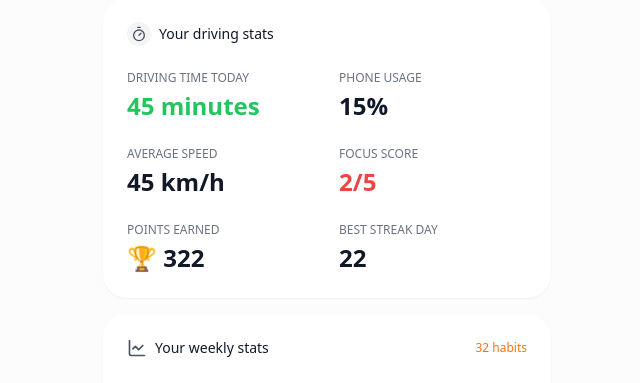
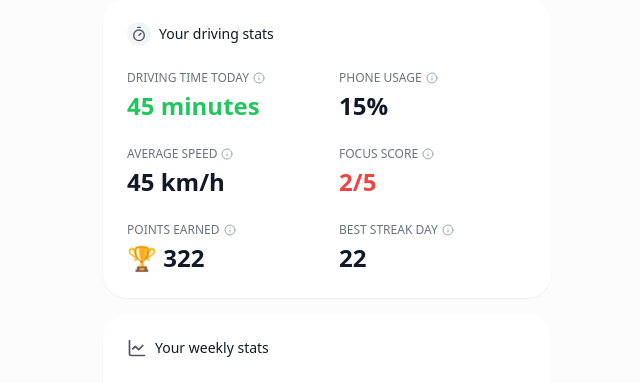
Before and after one commit to pierdiruzza/qosho, a React (Vite) app: page /dashboard in a window 1280 px wide. Shown: the part 210-593 px from the top of the page, without its empty margins (313-953 px from the left). Built offline with nearby package versions, Linux system fonts and the light colour scheme; a web font is replaced by a local one; what @supabase/auth-helpers-react would draw is missing.

Commit message:
Remove text and add tooltips
Eliminated specified text and added informational icons for each driving stat. These icons trigger tooltips that display descriptions when clicked.
[skip gpt_engineer]

```diff
--- a/src/components/SafetyStats.tsx
+++ b/src/components/SafetyStats.tsx
@@ -1,5 +1,11 @@
-import { Timer, Phone, Gauge, Brain, ChartLine } from 'lucide-react';
-import { LineChart, Line, XAxis, YAxis, Tooltip, ResponsiveContainer } from 'recharts';
+import { Timer, Phone, Gauge, Brain, ChartLine, Info } from 'lucide-react';
+import { LineChart, Line, XAxis, YAxis, Tooltip as RechartsTooltip, ResponsiveContainer } from 'recharts';
+import {
+  Tooltip,
+  TooltipContent,
+  TooltipProvider,
+  TooltipTrigger,
+} from "@/components/ui/tooltip";
 
 const SafetyStats = () => {
   const stats = {
@@ -35,27 +41,99 @@ const SafetyStats = () => {
 
           <div className="grid grid-cols-2 gap-4 md:gap-6">
             <div className="space-y-0.5 md:space-y-1">
+              <div className="flex items-center gap-1">
                 <p className="text-[10px] md:text-xs text-gray-500 uppercase">Driving time today</p>
+                <TooltipProvider>
+                  <Tooltip>
+                    <TooltipTrigger>
+                      <Info className="w-3 h-3 text-gray-400" />
+                    </TooltipTrigger>
+                    <TooltipContent>
+                      <p className="text-xs">Total time spent driving today</p>
+                    </TooltipContent>
+                  </Tooltip>
+                </TooltipProvider>
+              </div>
               <p className="text-lg md:text-2xl font-semibold text-green-500">{stats.drivingTime} minutes</p>
             </div>
             <div className="space-y-0.5 md:space-y-1">
+              <div className="flex items-center gap-1">
                 <p className="text-[10px] md:text-xs text-gray-500 uppercase">Phone usage</p>
+                <TooltipProvider>
+                  <Tooltip>
+                    <TooltipTrigger>
+                      <Info className="w-3 h-3 text-gray-400" />
+                    </TooltipTrigger>
+                    <TooltipContent>
+                      <p className="text-xs">Percentage of time using phone while driving</p>
+                    </TooltipContent>
+                  </Tooltip>
+                </TooltipProvider>
+              </div>
               <p className="text-lg md:text-2xl font-semibold text-gray-900">{stats.phoneUsagePercent}%</p>
             </div>
             <div className="space-y-0.5 md:space-y-1">
+              <div className="flex items-center gap-1">
                 <p className="text-[10px] md:text-xs text-gray-500 uppercase">Average speed</p>
+                <TooltipProvider>
+                  <Tooltip>
+                    <TooltipTrigger>
+                      <Info className="w-3 h-3 text-gray-400" />
+                    </TooltipTrigger>
+                    <TooltipContent>
+                      <p className="text-xs">Average driving speed throughout the day</p>
+                    </TooltipContent>
+                  </Tooltip>
+                </TooltipProvider>
+              </div>
               <p className="text-lg md:text-2xl font-semibold text-gray-900">{stats.averageSpeed} km/h</p>
             </div>
             <div className="space-y-0.5 md:space-y-1">
+              <div className="flex items-center gap-1">
                 <p className="text-[10px] md:text-xs text-gray-500 uppercase">Focus score</p>
+                <TooltipProvider>
+                  <Tooltip>
+                    <TooltipTrigger>
+                      <Info className="w-3 h-3 text-gray-400" />
+                    </TooltipTrigger>
+                    <TooltipContent>
+                      <p className="text-xs">Your driving focus score out of 5</p>
+                    </TooltipContent>
+                  </Tooltip>
+                </TooltipProvider>
+              </div>
               <p className="text-lg md:text-2xl font-semibold text-red-500">{stats.focusScore}/5</p>
             </div>
             <div className="space-y-0.5 md:space-y-1">
+              <div className="flex items-center gap-1">
                 <p className="text-[10px] md:text-xs text-gray-500 uppercase">Points earned</p>
+                <TooltipProvider>
+                  <Tooltip>
+                    <TooltipTrigger>
+                      <Info className="w-3 h-3 text-gray-400" />
+                    </TooltipTrigger>
+                    <TooltipContent>
+                      <p className="text-xs">Total points earned from safe driving</p>
+                    </TooltipContent>
+                  </Tooltip>
+                </TooltipProvider>
+              </div>
               <p className="text-lg md:text-2xl font-semibold text-gray-900">🏆 {stats.pointsEarned}</p>
             </div>
             <div className="space-y-0.5 md:space-y-1">
+              <div className="flex items-center gap-1">
                 <p className="text-[10px] md:text-xs text-gray-500 uppercase">Best streak day</p>
+                <TooltipProvider>
+                  <Tooltip>
+                    <TooltipTrigger>
+                      <Info className="w-3 h-3 text-gray-400" />
+                    </TooltipTrigger>
+                    <TooltipContent>
+                      <p className="text-xs">Your longest streak of safe driving days</p>
+                    </TooltipContent>
+                  </Tooltip>
+                </TooltipProvider>
+              </div>
               <p className="text-lg md:text-2xl font-semibold text-gray-900">{stats.bestStreak}</p>
             </div>
           </div>
@@ -68,9 +146,6 @@ const SafetyStats = () => {
             <div className="flex items-center gap-2">
               <ChartLine className="w-4 h-4 md:w-5 md:h-5 text-gray-600" />
               <h3 className="text-xs md:text-sm font-medium text-gray-900">Your weekly stats</h3>
-            </div>
-            <div className="flex items-center gap-1">
-              <span className="text-[10px] md:text-xs text-orange-500">32 habits</span>
             </div>
           </div>
 
@@ -88,7 +163,7 @@ const SafetyStats = () => {
                   tickLine={false}
                   tick={{ fill: '#666', fontSize: 10 }}
                 />
-                <Tooltip
+                <RechartsTooltip
                   contentStyle={{
                     background: 'white',
                     border: 'none',
```
Lines whose indentation alone changed are shown as unchanged.
